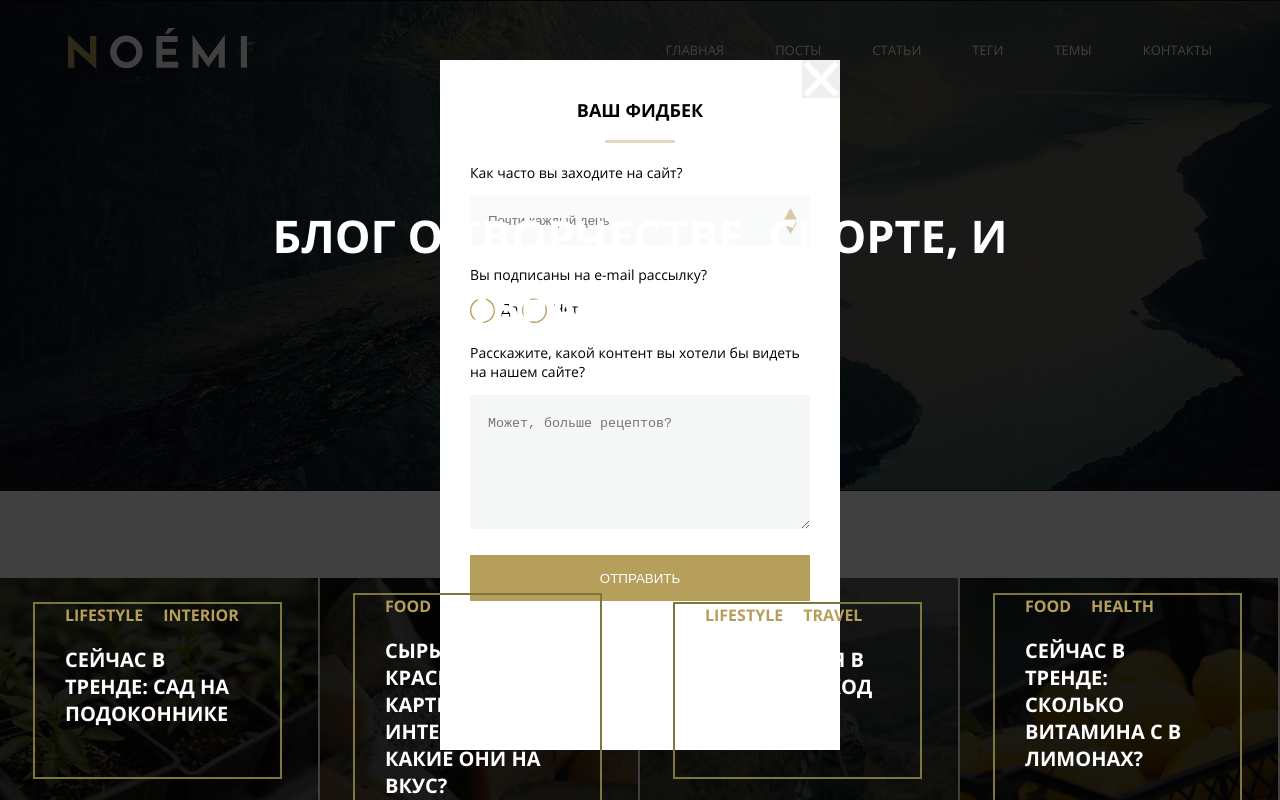
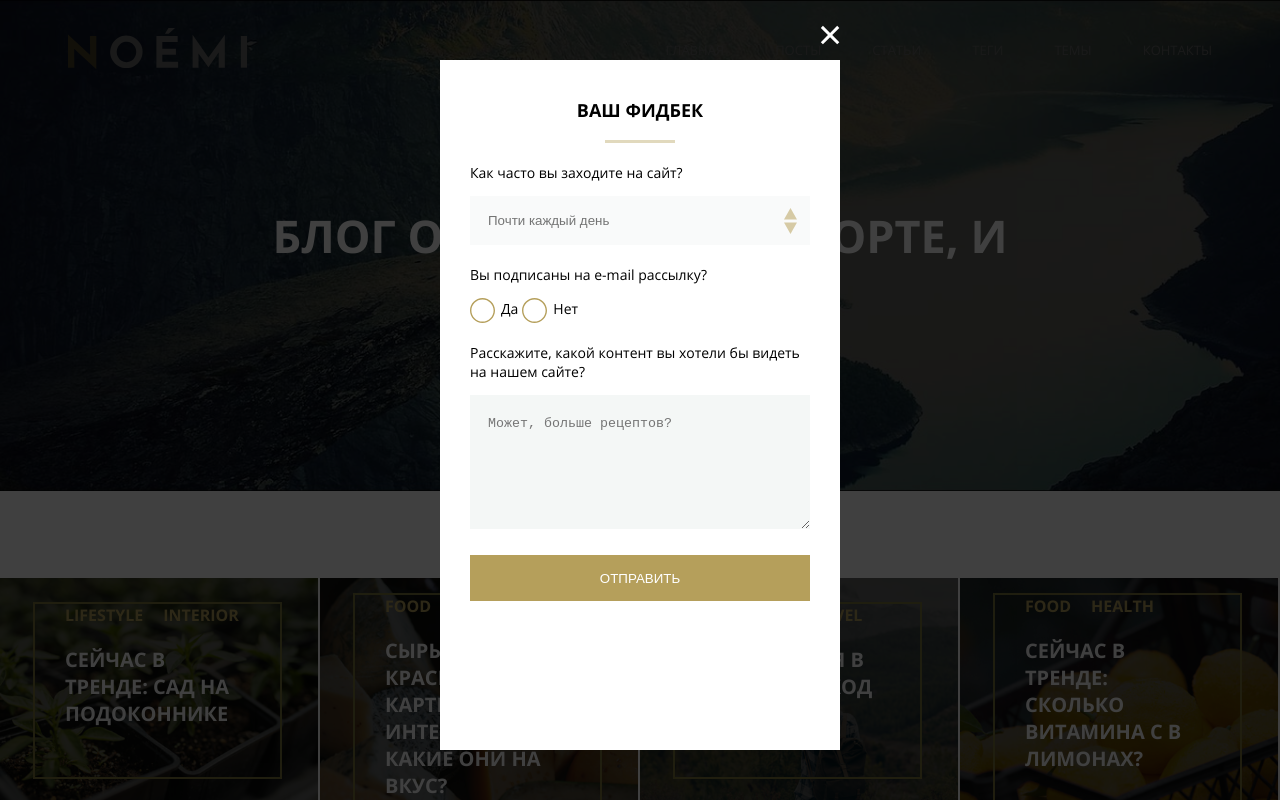
Before and after one commit to SAGurulev/-, a plain HTML site: page index.html in a window 1280 px wide. Shown: the top 800 px of the page. Drawn offline with Linux system fonts and the light colour scheme; files whose address does not match are found by name.

Commit message:
Add files via upload

```diff
--- a/css/style.css.css
+++ b/css/style.css.css
@@ -952,7 +952,6 @@ padding-left: 20px;
         align-items: center;
         padding-left: 28px;
         padding-right: 28px;
-        z-index: 1;
         position: relative;
         justify-content: space-between;
         margin-left: auto;
@@ -1103,9 +1102,10 @@ padding-left: 20px;
     height: 1px;
 }
 .popup__close {
-    width: 38px;
-    height: 38px;
+    width: 20px;
+    height: 20px;
     right: 0;
+    top: -35px;
     position: absolute;
     border: none;
     cursor: pointer;
@@ -1113,6 +1113,7 @@ padding-left: 20px;
     color: #ffffff;
     background-repeat: no-repeat;
     background-size: cover;
+    background-color: transparent;
 }
 /*.js-menu-link {*/
     display: none;
```
